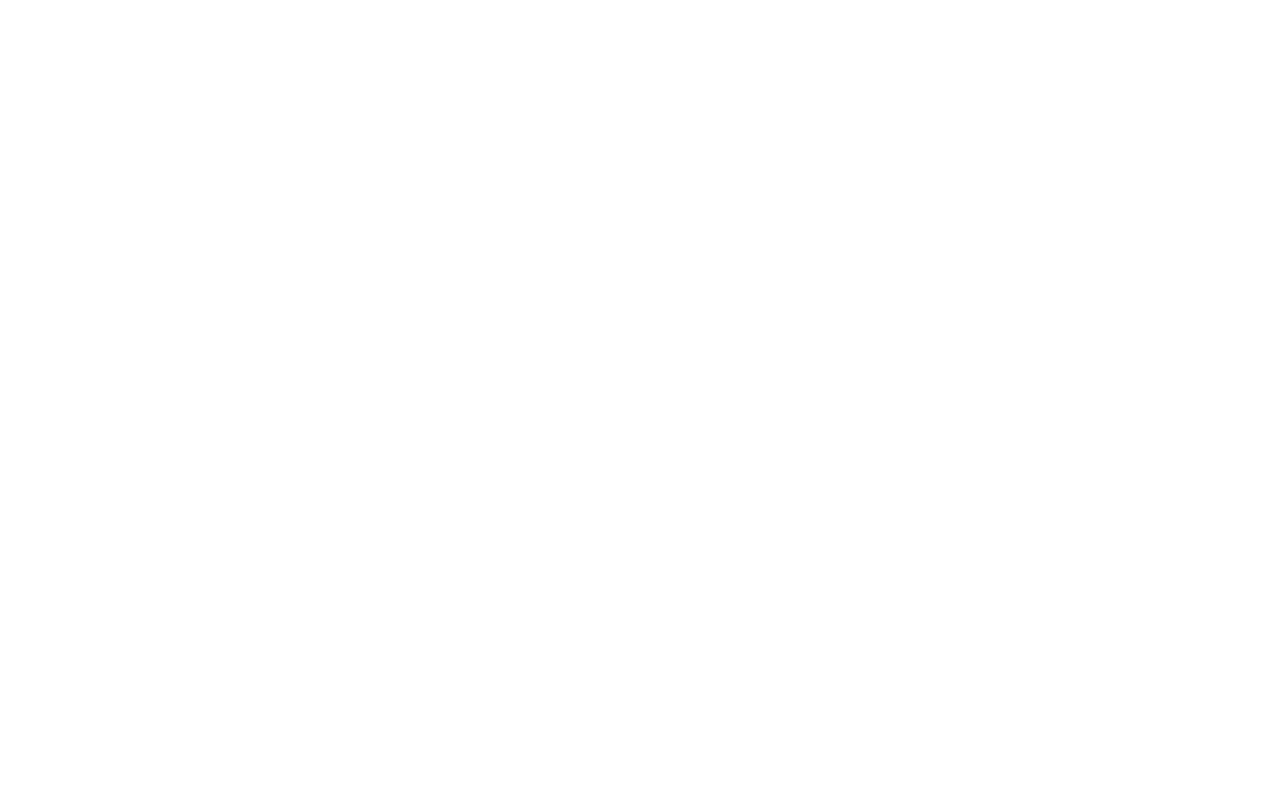
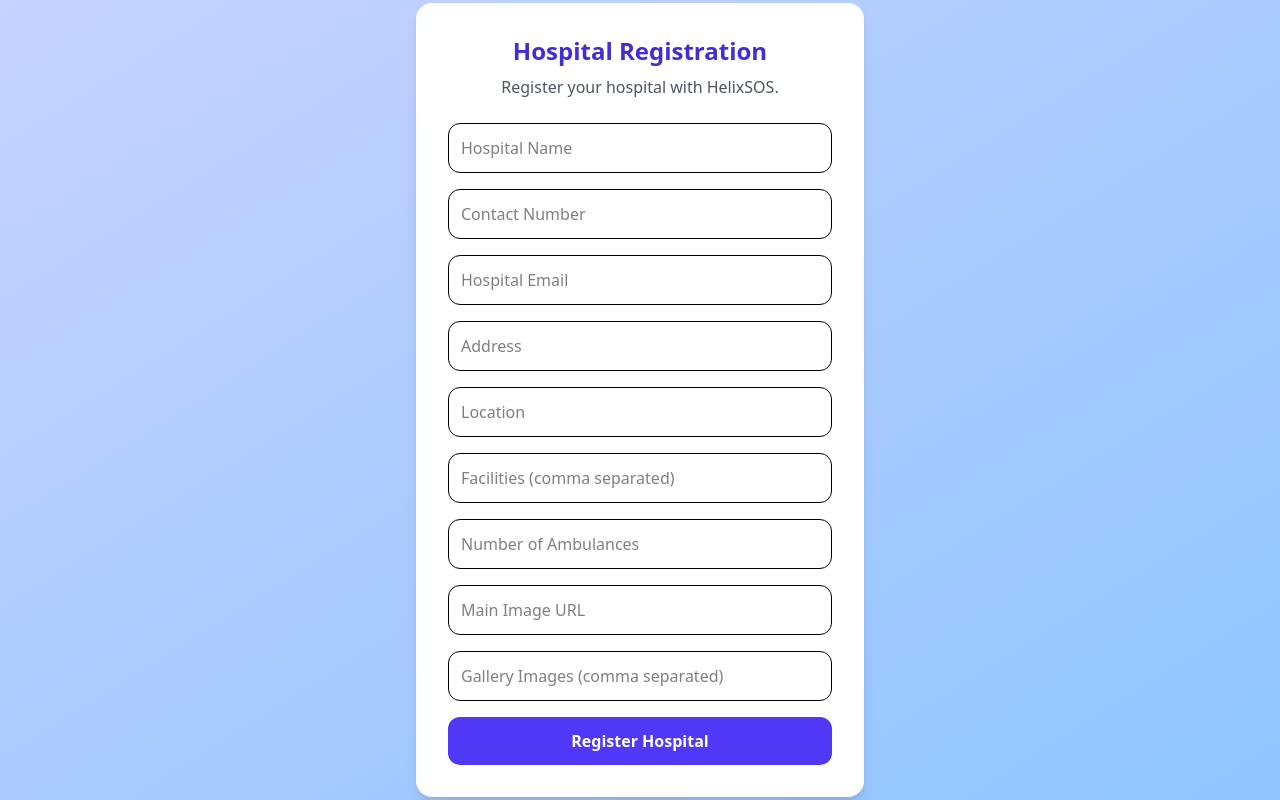
Before and after one commit to OmSharma167/Helix--SOS, a React (Vite) app in the folder Frontend/: page /hospital-registration in a window 1280 px wide. Before the commit this address had no page. Built offline with nearby package versions, Linux system fonts and the light colour scheme.

Commit message:
Police and Hospital registration

```diff
--- a/Frontend/src/App.jsx
+++ b/Frontend/src/App.jsx
@@ -9,8 +9,8 @@
 import BookDoctorPage from "./pages/BookDoctorPage";
 import MyBookingsPage from "./pages/MyBookingsPage";
 import DoctorBookingsPage from "./pages/DoctorBookingsPage";
-// import HospitalRegistrationForm from "./pages/HospitalRegistrationForm";
-// import PoliceStationRegistrationForm from "./pages/PoliceStationRegistrationForm";
+import HospitalRegistrationForm from "./pages/HospitalRegistrationForm";
+import PoliceStationRegistrationForm from "./pages/PoliceStationRegistrationForm";
 
 function App() {
   return (
@@ -23,14 +23,14 @@
       <Route path="/book-doctor/:id" element={<BookDoctorPage />} />
       <Route path="/my-bookings" element={<MyBookingsPage />} />
       <Route path="/doctor/bookings" element={<DoctorBookingsPage />} />
-      {/* <Route
+      <Route
         path="/hospital-registration"
         element={<HospitalRegistrationForm />}
       />
       <Route
         path="/police-registration"
         element={<PoliceStationRegistrationForm />}
-      /> */}
+      />
     </Routes>
   );
 }
--- a/Frontend/src/main.jsx
+++ b/Frontend/src/main.jsx
@@ -13,5 +13,5 @@
         <App />
       </BrowserRouter>
     </AuthProvider>
-  </StrictMode>
+   </StrictMode>
 );
--- a/Frontend/src/pages/HospitalRegistrationForm.jsx
+++ b/Frontend/src/pages/HospitalRegistrationForm.jsx
@@ -2,11 +2,15 @@
 
 function HospitalRegistrationForm() {
   const [formData, setFormData] = useState({
-    hospitalName: "",
-    address: "",
+    name: "",
     contactNumber: "",
     email: "",
-    registrationId: "",
+    address: "",
+    location: "",
+    facilities: "",
+    ambulances: "",
+    imageUrl: "",
+    gallery: "",
   });
 
   const handleChange = (e) => {
@@ -20,59 +24,27 @@
   };
 
   return (
-    <div className="min-h-screen flex items-center justify-center bg-gray-100 p-4">
-      <div className="bg-white p-6 rounded shadow w-full max-w-md">
-        <h2 className="text-2xl font-bold mb-4 text-center">Hospital Registration</h2>
-        <form onSubmit={handleSubmit} className="flex flex-col gap-3">
-          <input
-            type="text"
-            name="hospitalName"
-            placeholder="Hospital Name"
-            value={formData.hospitalName}
-            onChange={handleChange}
-            required
-            className="border p-2 rounded"
-          />
-          <input
-            type="text"
-            name="address"
-            placeholder="Address"
-            value={formData.address}
-            onChange={handleChange}
-            required
-            className="border p-2 rounded"
-          />
-          <input
-            type="text"
-            name="contactNumber"
-            placeholder="Contact Number"
-            value={formData.contactNumber}
-            onChange={handleChange}
-            required
-            className="border p-2 rounded"
-          />
-          <input
-            type="email"
-            name="email"
-            placeholder="Hospital Email"
-            value={formData.email}
-            onChange={handleChange}
-            required
-            className="border p-2 rounded"
-          />
-          <input
-            type="text"
-            name="registrationId"
-            placeholder="Registration ID"
-            value={formData.registrationId}
-            onChange={handleChange}
-            required
-            className="border p-2 rounded"
-          />
-          <button
-            type="submit"
-            className="bg-blue-500 text-white p-2 rounded hover:bg-blue-600"
-          >
+    <div className="min-h-screen flex items-center justify-center bg-gradient-to-br from-indigo-200 to-blue-300 px-4">
+      <div className="bg-white rounded-2xl shadow-lg p-8 w-full max-w-md">
+        <h2 className="text-2xl font-bold text-indigo-700 mb-2 text-center">
+          Hospital Registration
+        </h2>
+        <p className="text-gray-600 text-center mb-6">
+          Register your hospital with HelixSOS.
+        </p>
+
+        <form onSubmit={handleSubmit} className="space-y-4">
+          <input type="text" name="name" placeholder="Hospital Name" value={formData.name} onChange={handleChange} required className="w-full p-3 border rounded-xl focus:ring-2 focus:ring-indigo-400 outline-none" />
+          <input type="text" name="contactNumber" placeholder="Contact Number" value={formData.contactNumber} onChange={handleChange} required className="w-full p-3 border rounded-xl focus:ring-2 focus:ring-indigo-400 outline-none" />
+          <input type="email" name="email" placeholder="Hospital Email" value={formData.email} onChange={handleChange} required className="w-full p-3 border rounded-xl focus:ring-2 focus:ring-indigo-400 outline-none" />
+          <input type="text" name="address" placeholder="Address" value={formData.address} onChange={handleChange} required className="w-full p-3 border rounded-xl focus:ring-2 focus:ring-indigo-400 outline-none" />
+          <input type="text" name="location" placeholder="Location" value={formData.location} onChange={handleChange} className="w-full p-3 border rounded-xl focus:ring-2 focus:ring-indigo-400 outline-none" />
+          <input type="text" name="facilities" placeholder="Facilities (comma separated)" value={formData.facilities} onChange={handleChange} className="w-full p-3 border rounded-xl focus:ring-2 focus:ring-indigo-400 outline-none" />
+          <input type="number" name="ambulances" placeholder="Number of Ambulances" value={formData.ambulances} onChange={handleChange} className="w-full p-3 border rounded-xl focus:ring-2 focus:ring-indigo-400 outline-none" />
+          <input type="text" name="imageUrl" placeholder="Main Image URL" value={formData.imageUrl} onChange={handleChange} className="w-full p-3 border rounded-xl focus:ring-2 focus:ring-indigo-400 outline-none" />
+          <input type="text" name="gallery" placeholder="Gallery Images (comma separated)" value={formData.gallery} onChange={handleChange} className="w-full p-3 border rounded-xl focus:ring-2 focus:ring-indigo-400 outline-none" />
+
+          <button type="submit" className="w-full bg-indigo-600 text-white font-semibold p-3 rounded-xl hover:bg-indigo-700 transition">
             Register Hospital
           </button>
         </form>
--- a/Frontend/src/pages/PoliceStationRegistrationForm.jsx
+++ b/Frontend/src/pages/PoliceStationRegistrationForm.jsx
@@ -2,11 +2,12 @@
 
 function PoliceStationRegistrationForm() {
   const [formData, setFormData] = useState({
-    stationName: "",
+    name: "",
+    stationCode: "",
+    contactNumber: "",
     address: "",
-    contactNumber: "",
-    email: "",
-    stationCode: "",
+    location: "",
+    imageUrl: "",
   });
 
   const handleChange = (e) => {
@@ -20,59 +21,24 @@
   };
 
   return (
-    <div className="min-h-screen flex items-center justify-center bg-gray-100 p-4">
-      <div className="bg-white p-6 rounded shadow w-full max-w-md">
-        <h2 className="text-2xl font-bold mb-4 text-center">Police Station Registration</h2>
-        <form onSubmit={handleSubmit} className="flex flex-col gap-3">
-          <input
-            type="text"
-            name="stationName"
-            placeholder="Station Name"
-            value={formData.stationName}
-            onChange={handleChange}
-            required
-            className="border p-2 rounded"
-          />
-          <input
-            type="text"
-            name="address"
-            placeholder="Address"
-            value={formData.address}
-            onChange={handleChange}
-            required
-            className="border p-2 rounded"
-          />
-          <input
-            type="text"
-            name="contactNumber"
-            placeholder="Contact Number"
-            value={formData.contactNumber}
-            onChange={handleChange}
-            required
-            className="border p-2 rounded"
-          />
-          <input
-            type="email"
-            name="email"
-            placeholder="Email"
-            value={formData.email}
-            onChange={handleChange}
-            required
-            className="border p-2 rounded"
-          />
-          <input
-            type="text"
-            name="stationCode"
-            placeholder="Station Code"
-            value={formData.stationCode}
-            onChange={handleChange}
-            required
-            className="border p-2 rounded"
-          />
-          <button
-            type="submit"
-            className="bg-green-500 text-white p-2 rounded hover:bg-green-600"
-          >
+    <div className="min-h-screen flex items-center justify-center bg-gradient-to-br from-indigo-200 to-blue-300 px-4">
+      <div className="bg-white rounded-2xl shadow-lg p-8 w-full max-w-md">
+        <h2 className="text-2xl font-bold text-indigo-700 mb-2 text-center">
+          Police Station Registration
+        </h2>
+        <p className="text-gray-600 text-center mb-6">
+          Secure your community with HelixSOS.
+        </p>
+
+        <form onSubmit={handleSubmit} className="space-y-4">
+          <input type="text" name="name" placeholder="Station Name" value={formData.name} onChange={handleChange} required className="w-full p-3 border rounded-xl focus:ring-2 focus:ring-indigo-400 outline-none" />
+          <input type="text" name="stationCode" placeholder="Station Code" value={formData.stationCode} onChange={handleChange} required className="w-full p-3 border rounded-xl focus:ring-2 focus:ring-indigo-400 outline-none" />
+          <input type="text" name="contactNumber" placeholder="Contact Number" value={formData.contactNumber} onChange={handleChange} required className="w-full p-3 border rounded-xl focus:ring-2 focus:ring-indigo-400 outline-none" />
+          <input type="text" name="address" placeholder="Address" value={formData.address} onChange={handleChange} required className="w-full p-3 border rounded-xl focus:ring-2 focus:ring-indigo-400 outline-none" />
+          <input type="text" name="location" placeholder="Location" value={formData.location} onChange={handleChange} className="w-full p-3 border rounded-xl focus:ring-2 focus:ring-indigo-400 outline-none" />
+          <input type="text" name="imageUrl" placeholder="Image URL" value={formData.imageUrl} onChange={handleChange} className="w-full p-3 border rounded-xl focus:ring-2 focus:ring-indigo-400 outline-none" />
+
+          <button type="submit" className="w-full bg-indigo-600 text-white font-semibold p-3 rounded-xl hover:bg-indigo-700 transition">
             Register Police Station
           </button>
         </form>
```
Also changed, not shown: 1 other file (tests, documents, lock files or other folders).
